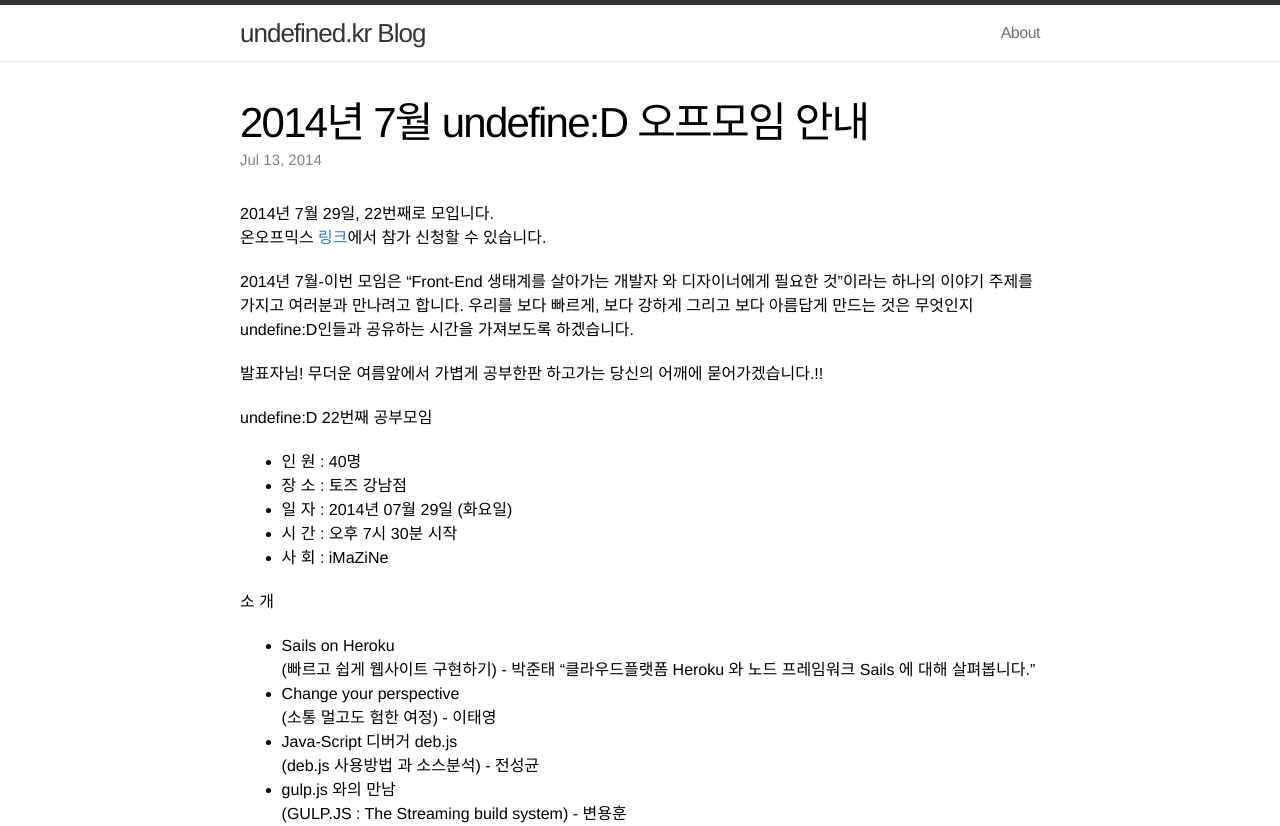
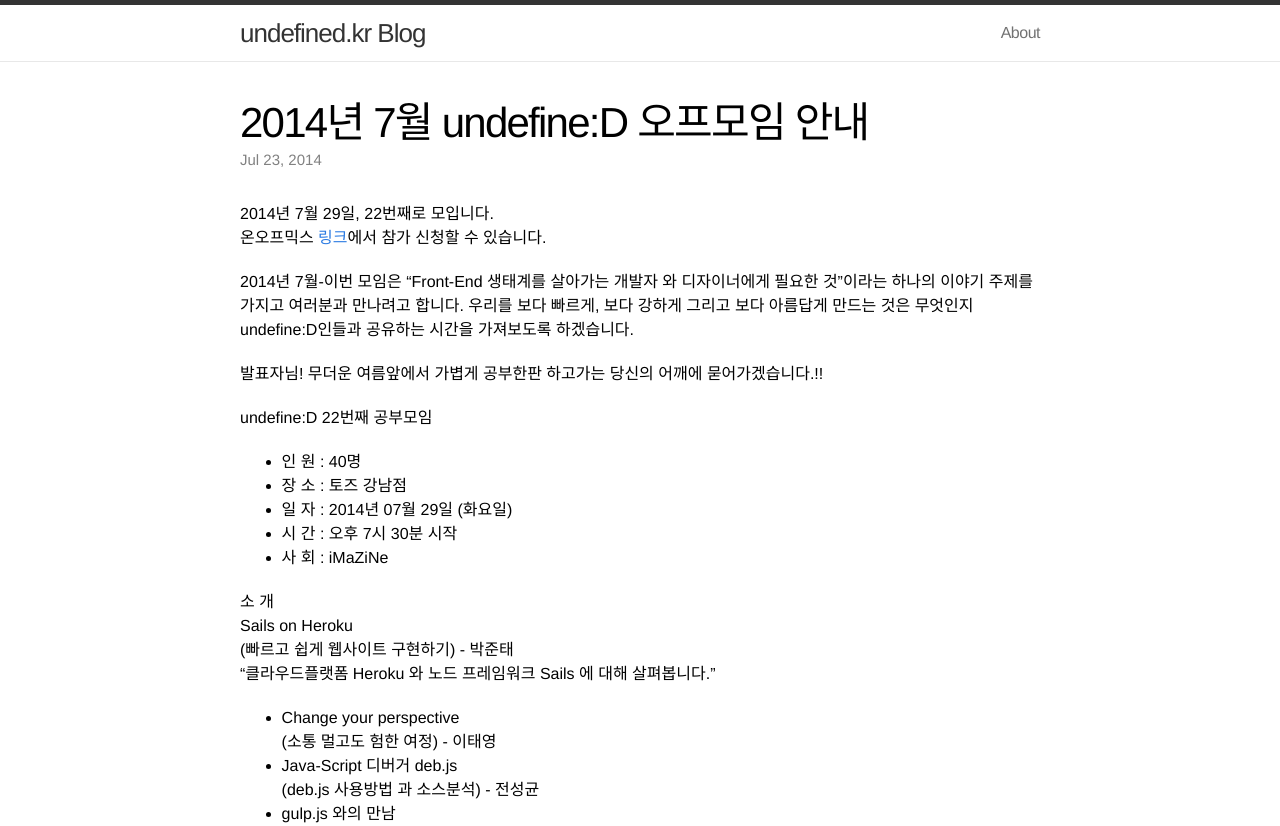
Before and after one commit to undefined-kr/undefined-kr.github.io, a Jekyll site: the page built from _posts/2014-07-23-july-offline-study.md, in a window 1280 px wide. Shown: the top 826 px of the page. Built offline with Jekyll 4.4.1, drawn with Linux system fonts in a browser that asks for light colours; some web fonts are replaced; grey boxes are pictures that could not be loaded.

Commit message:
fixed wroing word

```diff
--- a/_posts/2014-07-23-july-offile-study.md
+++ b/_posts/2014-07-23-july-offline-study.md
@@ -1,7 +1,7 @@
 ---
 layout: post
 title:  "2014년 7월 undefine:D 오프모임 안내"
-date:   2014-07-13 16:45:00
+date:   2014-07-23 16:45:00
 categories: offline meetup
 ---
 
@@ -21,7 +21,7 @@ undefine:D 22번째 공부모임
 - 사 회 : iMaZiNe
 
 소 개
-- Sails on Heroku
+ Sails on Heroku
   (빠르고 쉽게 웹사이트 구현하기) - 박준태
   "클라우드플랫폼 Heroku 와 노드 프레임워크 Sails 에 대해 살펴봅니다."
 - Change your perspective
```
